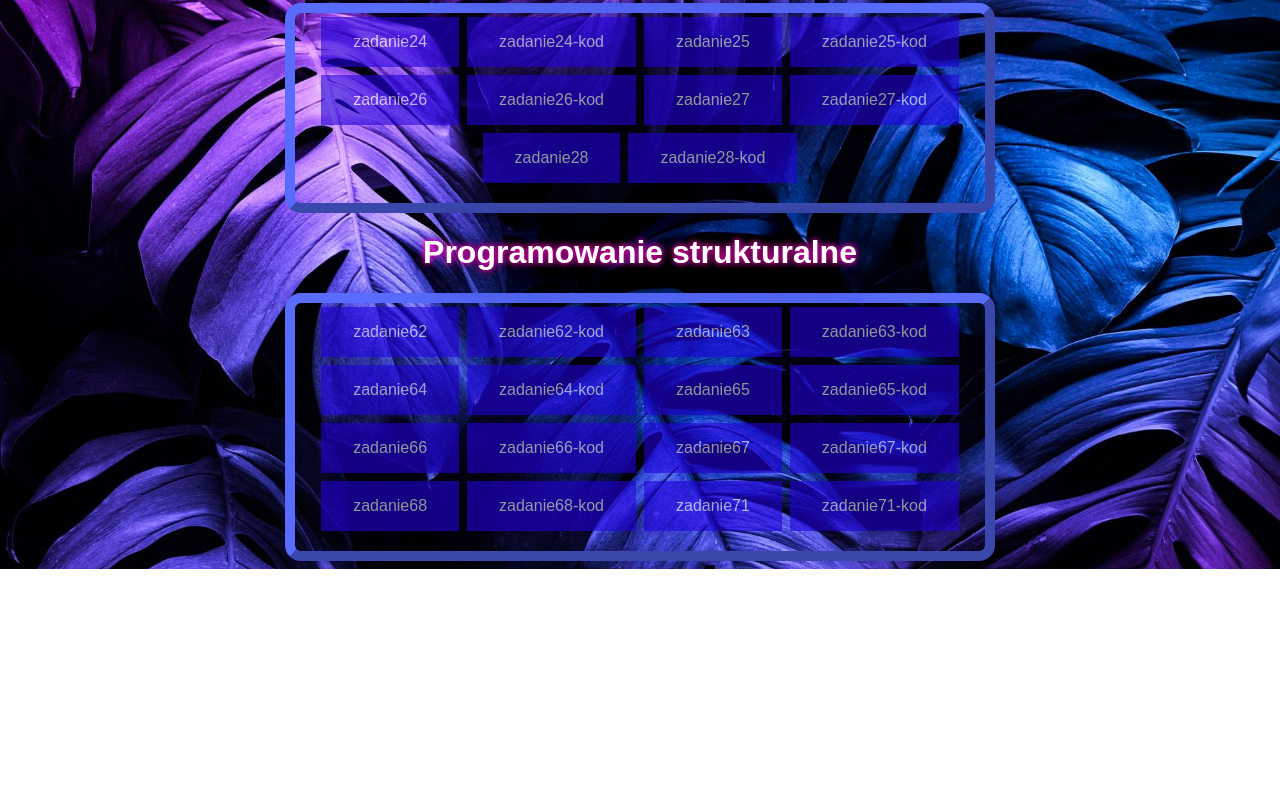
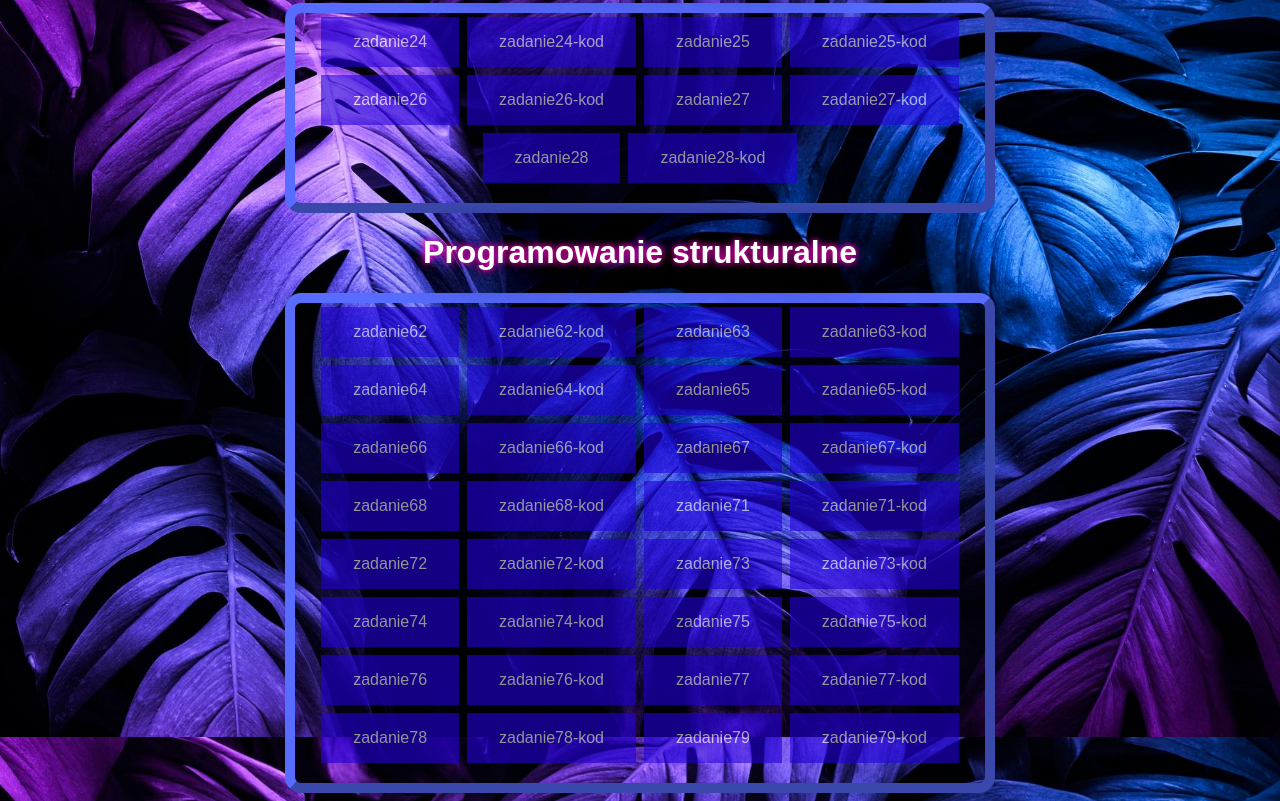
Before and after one commit to mardofff/java_script, a plain HTML site: page index.html in a window 1280 px wide. Shown: the part 863-1664 px from the top of the page. Before the commit the page ends 1432 px from the top, so only its background shows below. Drawn offline with Linux system fonts and the light colour scheme.

Commit message:
Update index.html

```diff
--- a/index.html
+++ b/index.html
@@ -89,7 +89,14 @@
 		function WinOpen_zad69() {window.open("./exercise/zadanie69.html","okienko");} function WinOpen_zad69k() {window.open("./code/zadanie69_kod.html","okienko");}
 		function WinOpen_zad70() {window.open("./exercise/zadanie70.html","okienko");} function WinOpen_zad70k() {window.open("./code/zadanie70_kod.html","okienko");}
 		function WinOpen_zad71() {window.open("./exercise/zadanie71.html","okienko");} function WinOpen_zad71k() {window.open("./code/zadanie71_kod.html","okienko");}
-
+function WinOpen_zad72() {window.open("./exercise/zadanie72.html","okienko");} function WinOpen_zad72k() {window.open("./code/zadanie72_kod.html","okienko");}
+        function WinOpen_zad73() {window.open("./exercise/zadanie73.html","okienko");} function WinOpen_zad73k() {window.open("./code/zadanie73_kod.html","okienko");}
+        function WinOpen_zad74() {window.open("./exercise/zadanie74.html","okienko");} function WinOpen_zad74k()
+        function WinOpen_zad75() {window.open("./exercise/zadanie75.html","okienko");} function WinOpen_zad75k() {window.open("./code/zadanie75_kod.html","okienko");}
+        function WinOpen_zad76() {window.open("./exercise/zadanie76.html","okienko");} function WinOpen_zad76k() {window.open("./code/zadanie76_kod.html","okienko");}
+        function WinOpen_zad77() {window.open("./exercise/zadanie77.html","okienko");} function WinOpen_zad77k() {window.open("./code/zadanie77_kod.html","okienko");}
+        function WinOpen_zad78() {window.open("./exercise/zadanie78.html","okienko");} function WinOpen_zad78k() {window.open("./code/zadanie78_kod.html","okienko");}
+        function WinOpen_zad79() {window.open("./exercise/zadanie79.html","okienko");} function WinOpen_zad79k() {window.open("./code/zadanie79_kod.html","okienko");}
 
 
     </script>
@@ -189,6 +196,25 @@
 			<input type="button" name="przycisk" value="zadanie71" onclick="WinOpen_zad71(' ')">
 			   <input type="button" name="przycisk" value="zadanie71-kod" onclick="WinOpen_zad71k(' ')">
 
+	      <input type="button" name="przycisk" value="zadanie72" onclick="WinOpen_zad72(' ')">
+                            <input type="button" name="przycisk" value="zadanie72-kod" onclick="WinOpen_zad72k(' ')">
+                                <input type="button" name="przycisk" value="zadanie73" onclick="WinOpen_zad73(' ')">
+                                    <input type="button" name="przycisk" value="zadanie73-kod" onclick="WinOpen_zad73k(' ')">
+                                        <input type="button" name="przycisk" value="zadanie74" onclick="WinOpen_zad74(' ')">
+
+                                            <input type="button" name="przycisk" value="zadanie74-kod" onclick="WinOpen_zad74k(' ')">
+                                                <input type="button" name="przycisk" value="zadanie75" onclick="WinOpen_zad75(' ')">
+                                                     <input type="button" name="przycisk" value="zadanie75-kod" onclick="WinOpen_zad75k(' ')">
+                                                        <input type="button" name="przycisk" value="zadanie76" onclick="WinOpen_zad76(' ')">
+                                                            <input type="button" name="przycisk" value="zadanie76-kod" onclick="WinOpen_zad76k(' ')">
+
+                                            <input type="button" name="przycisk" value="zadanie77" onclick="WinOpen_zad77(' ')">
+                                                <input type="button" name="przycisk" value="zadanie77-kod" onclick="WinOpen_zad77k(' ')">
+                                                    <input type="button" name="przycisk" value="zadanie78" onclick="WinOpen_zad78(' ')">
+                                                        <input type="button" name="przycisk" value="zadanie78-kod" onclick="WinOpen_zad78k(' ')">
+                                                            <input type="button" name="przycisk" value="zadanie79" onclick="WinOpen_zad79(' ')">
+                                                                <input type="button" name="przycisk" value="zadanie79-kod" onclick="WinOpen_zad79k(' ')">
+
     </form></div>
 
 
```
